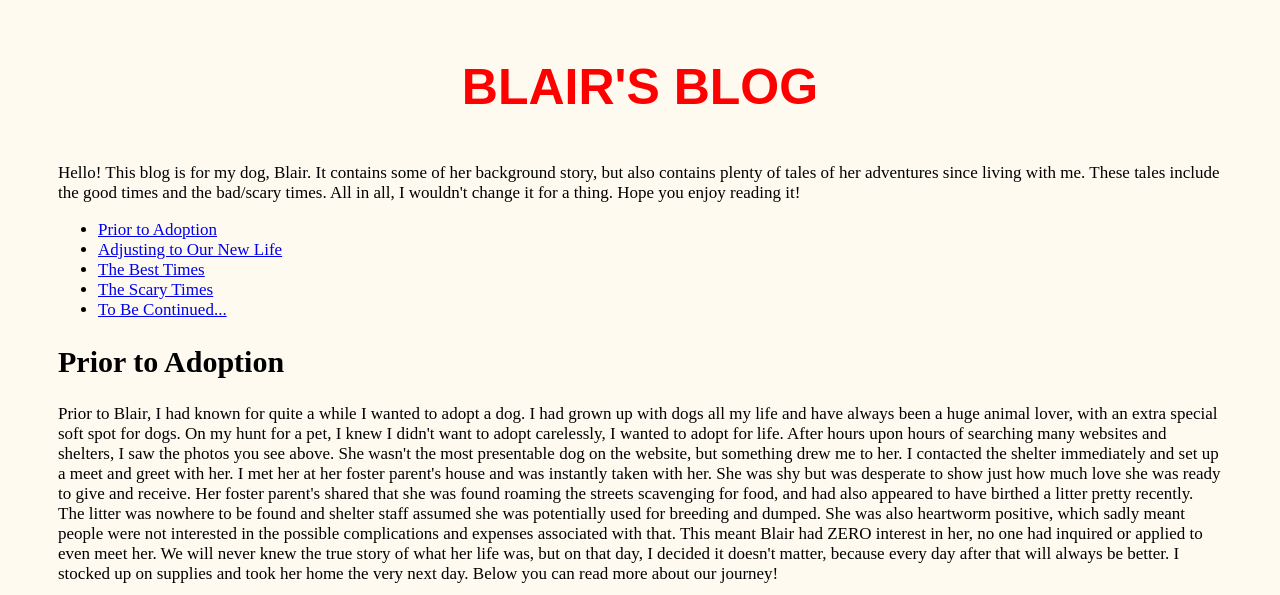
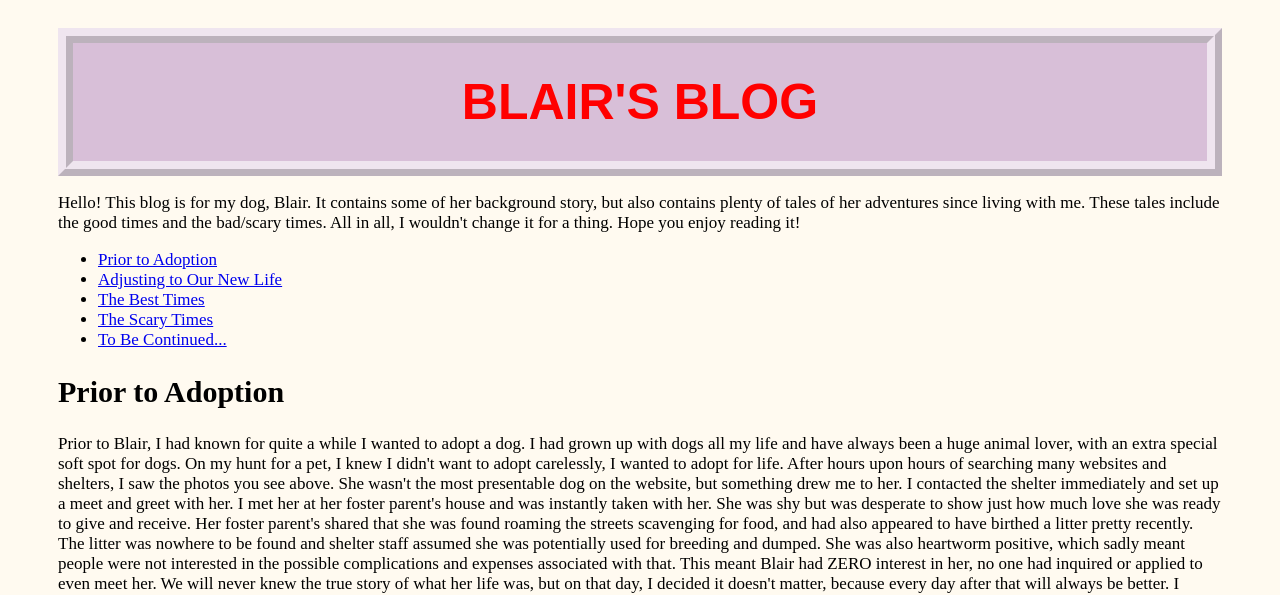
Before and after one commit to LaunchCodeAllhubs/js-assignment-4-html-me-something-amesp73, a website: page index.html in a window 1280 px wide. Shown: the top 595 px of the page. Drawn offline with Linux system fonts and the light colour scheme.

Commit message:
header border complete

```diff
--- a/styles.css
+++ b/styles.css
@@ -1,16 +1,18 @@
 /* Write your CSS here! */
 #mainHeading {
     margin: 0;
-    padding: 0px 20px 30px 20px;
+    padding: 30px 30px 30px 30px;
     text-align: center;
     font-family: Copperplate, Papyrus, fantasy;
     font-size: 50px;
     color: red;
+    background: thistle;
+    border: 4mm ridge rgba(255, 255, 255, 0.6);
 }
 
 body {
     margin: 8px;
-    padding: 50px;
+    padding: 20px 50px 20px 50px;
     display: block;
     background-color: floralwhite;
     text-align: left;
```
